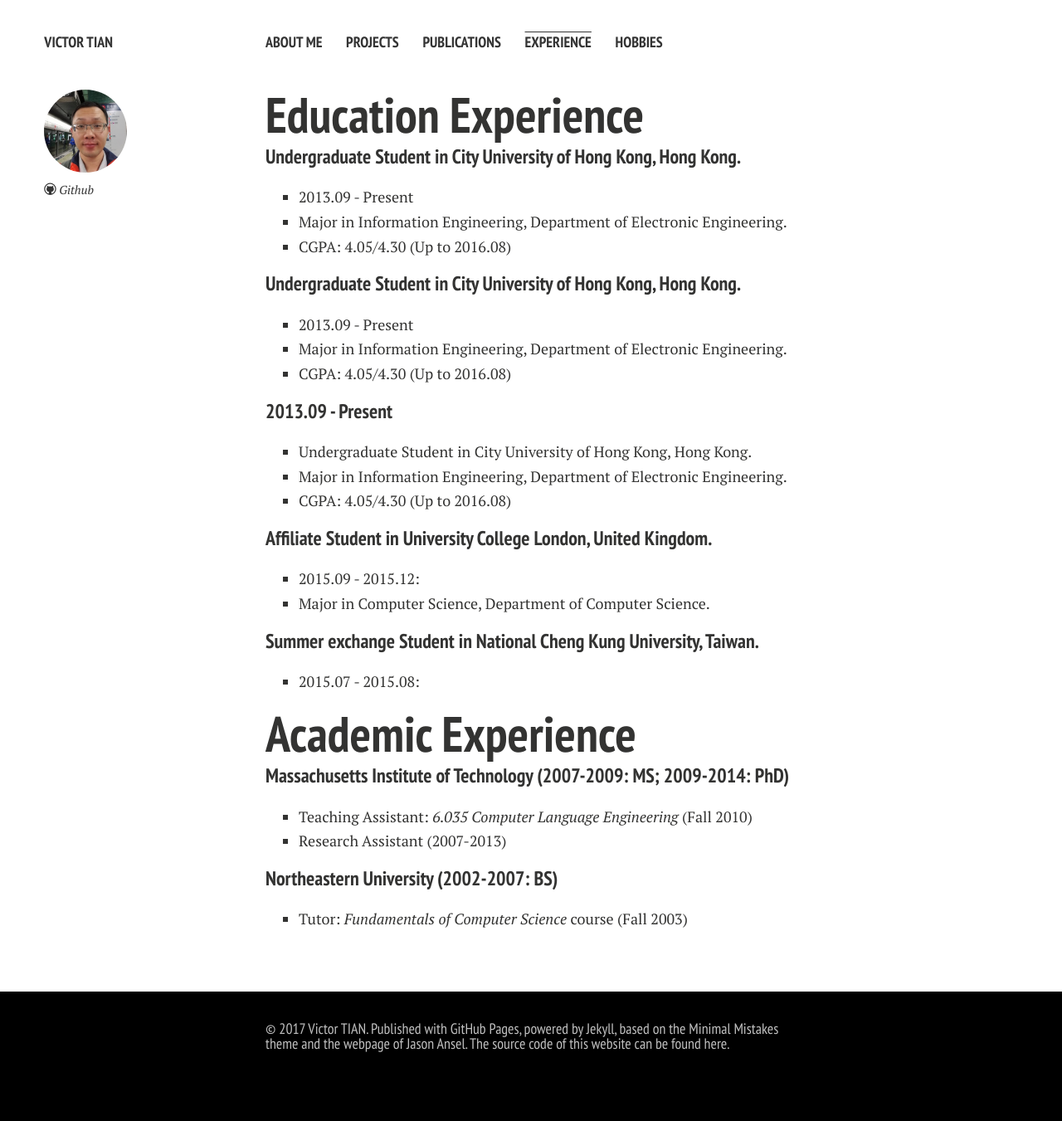
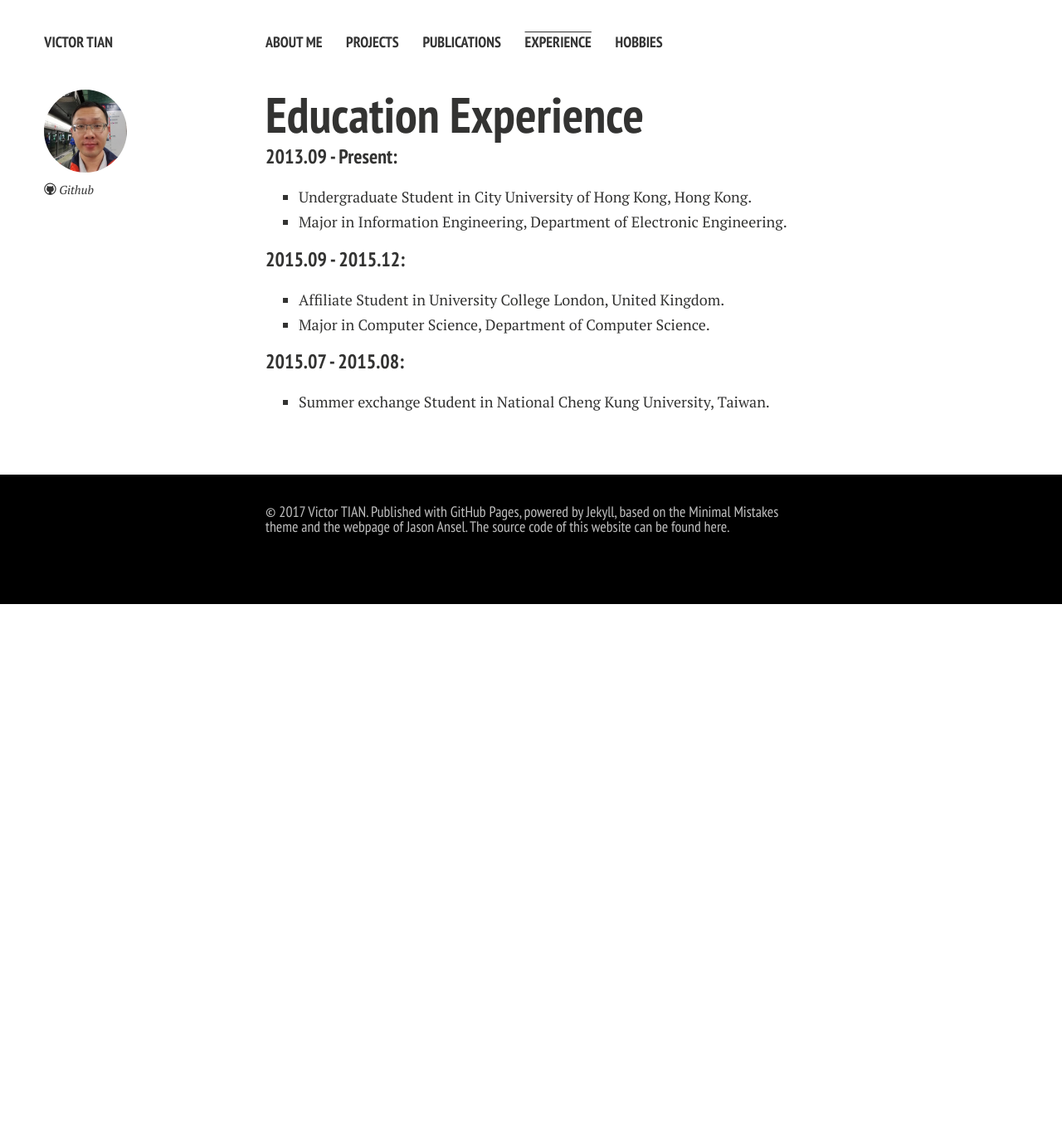
Before and after one commit to t94126/t94126.github.io, a Jekyll site: the page built from experience.md, in a window 1280 px wide. Shown: the whole page at 83% size. Built offline with Jekyll 4.4.1, drawn with Linux system fonts in a browser that asks for light colours; nearby versions of some CDN libraries; after the commit the page ends 900 px from its top, so only the background shows below that.

```diff
--- a/experience.md
+++ b/experience.md
@@ -6,35 +6,13 @@ title: Experience
 
 # Education Experience
 
-### Undergraduate Student in City University of Hong Kong, Hong Kong.
-  - 2013.09 - Present
-  - Major in Information Engineering, Department of Electronic Engineering.
-  - CGPA: 4.05/4.30 (Up to 2016.08)
-
-### Undergraduate Student in City University of Hong Kong, Hong Kong.
-  - 2013.09 - Present
-  - Major in Information Engineering, Department of Electronic Engineering.
-  - CGPA: 4.05/4.30 (Up to 2016.08)
-
-### 2013.09 - Present
+### 2013.09 - Present:
   - Undergraduate Student in City University of Hong Kong, Hong Kong.
   - Major in Information Engineering, Department of Electronic Engineering.
-  - CGPA: 4.05/4.30 (Up to 2016.08)
 
-### Affiliate Student in University College London, United Kingdom.
-  - 2015.09 - 2015.12:
+### 2015.09 - 2015.12:
+  - Affiliate Student in University College London, United Kingdom.
   - Major in Computer Science, Department of Computer Science.
 
-### Summer exchange Student in National Cheng Kung University, Taiwan.
-  - 2015.07 - 2015.08:
-
-
-
-# Academic Experience
-
-### Massachusetts Institute of Technology (2007-2009: MS; 2009-2014: PhD)
-  - Teaching Assistant: _6.035 Computer Language Engineering_ (Fall 2010)
-  - Research Assistant (2007-2013)
-
-### Northeastern University (2002-2007: BS)
-  - Tutor: _Fundamentals of Computer Science_ course (Fall 2003)
+### 2015.07 - 2015.08:
+  - Summer exchange Student in National Cheng Kung University, Taiwan.
```
